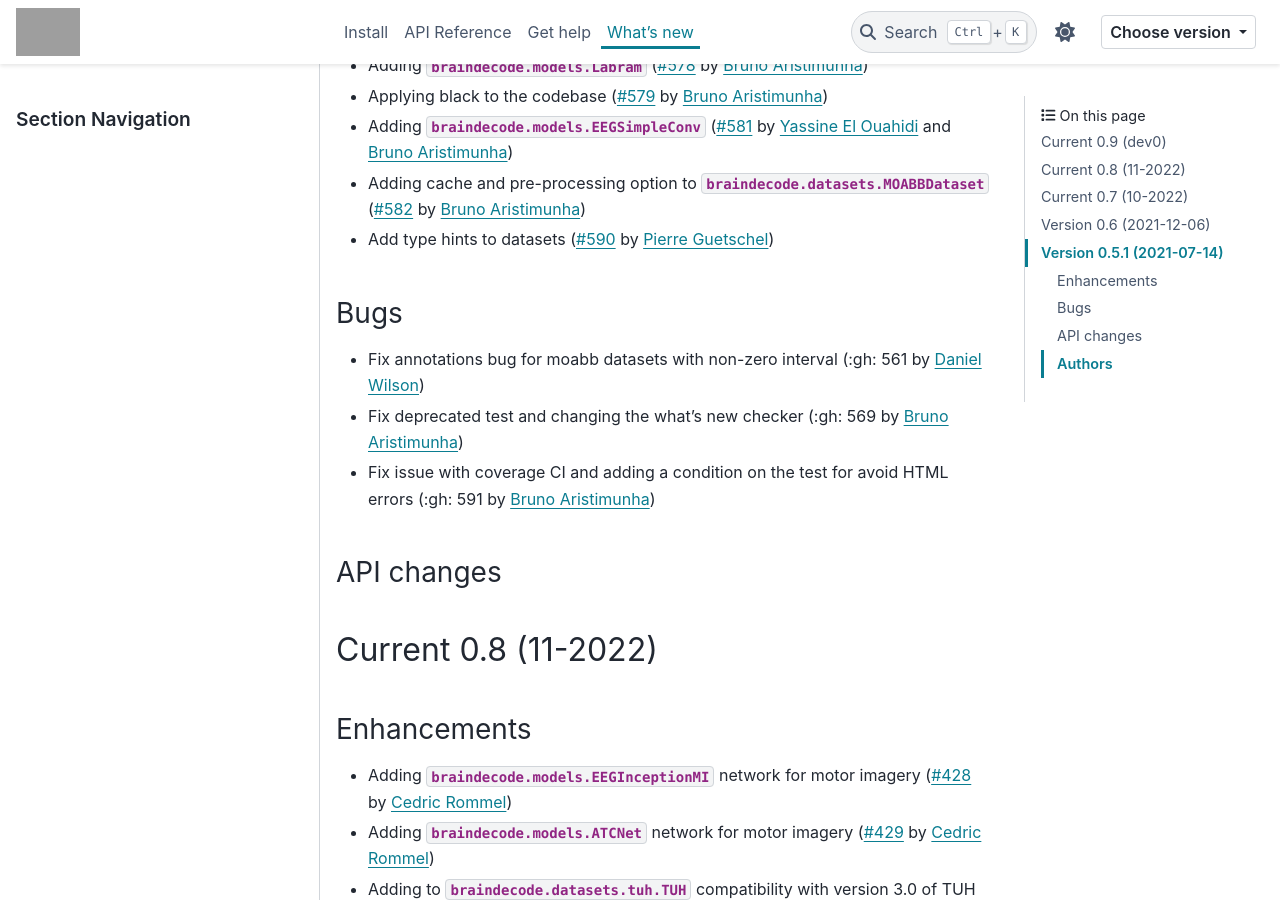
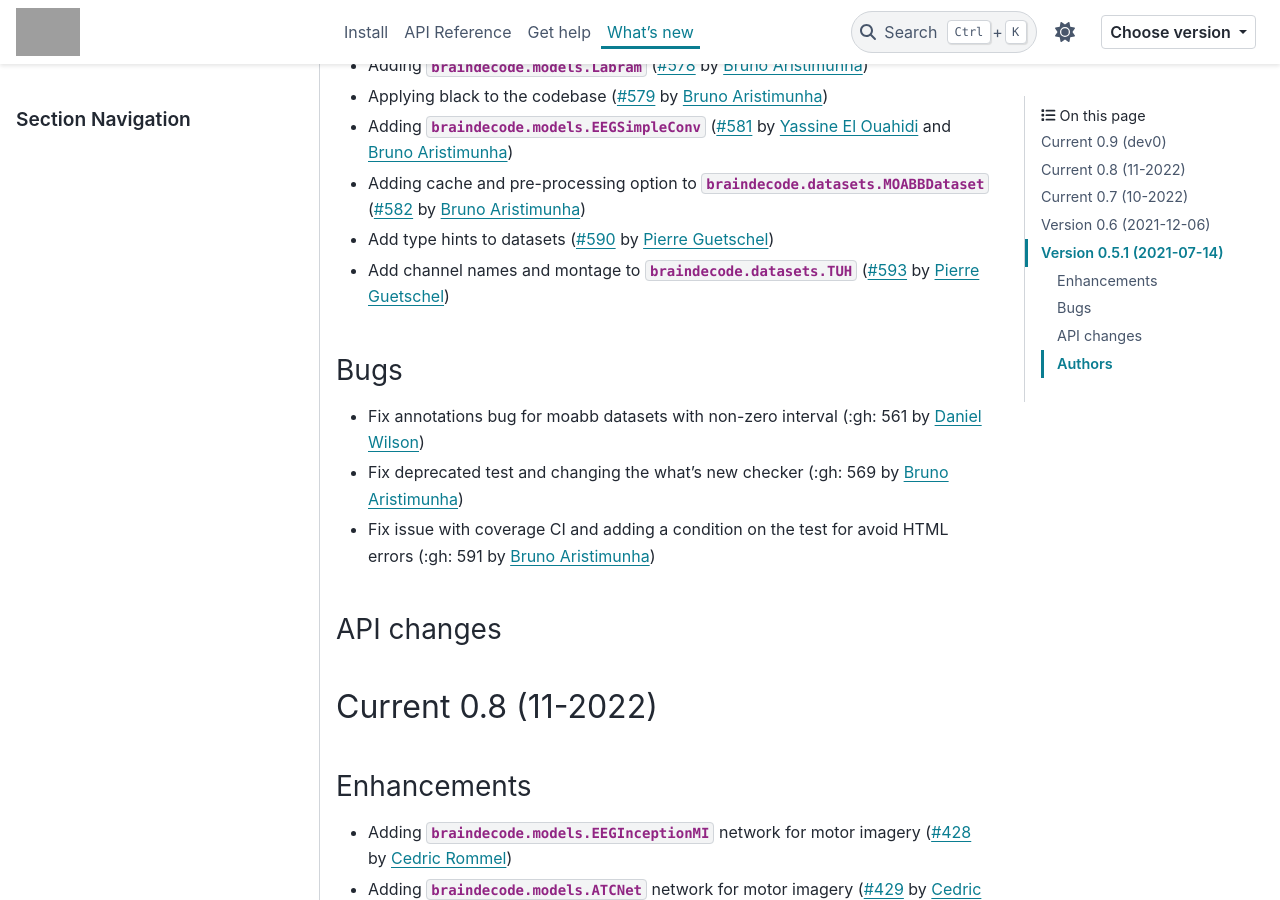
Before and after one commit to braindecode/braindecode, a Sphinx documentation site: the page built from docs/whats_new.rst, in a window 1280 px wide and 900 px high, scrolled down 583 px. Built offline with Sphinx 7.4.7 and the PyData theme 0.15.4, drawn with Linux system fonts in a browser that asks for light colours; pages that are not in the unit, such as notebooks, are missing from menus; comment, search, counter and statistics services are not loaded; cross-references to code outside the pages are shown as plain code; grey boxes are pictures that could not be loaded.

Commit message:
Update whats_new.rst

```diff
--- a/docs/whats_new.rst
+++ b/docs/whats_new.rst
@@ -31,6 +31,7 @@ Enhancements
 - Adding :class:`braindecode.models.EEGSimpleConv` (:gh:`581` by `Yassine El Ouahidi`_ and `Bruno Aristimunha`_)
 - Adding cache and pre-processing option to :class:`braindecode.datasets.MOABBDataset` (:gh:`582` by `Bruno Aristimunha`_)
 - Add type hints to datasets (:gh:`590` by `Pierre Guetschel`_)
+- Add channel names and montage to  :class:`braindecode.datasets.TUH` (:gh:`593` by `Pierre Guetschel`_)
 
 
 Bugs
```
